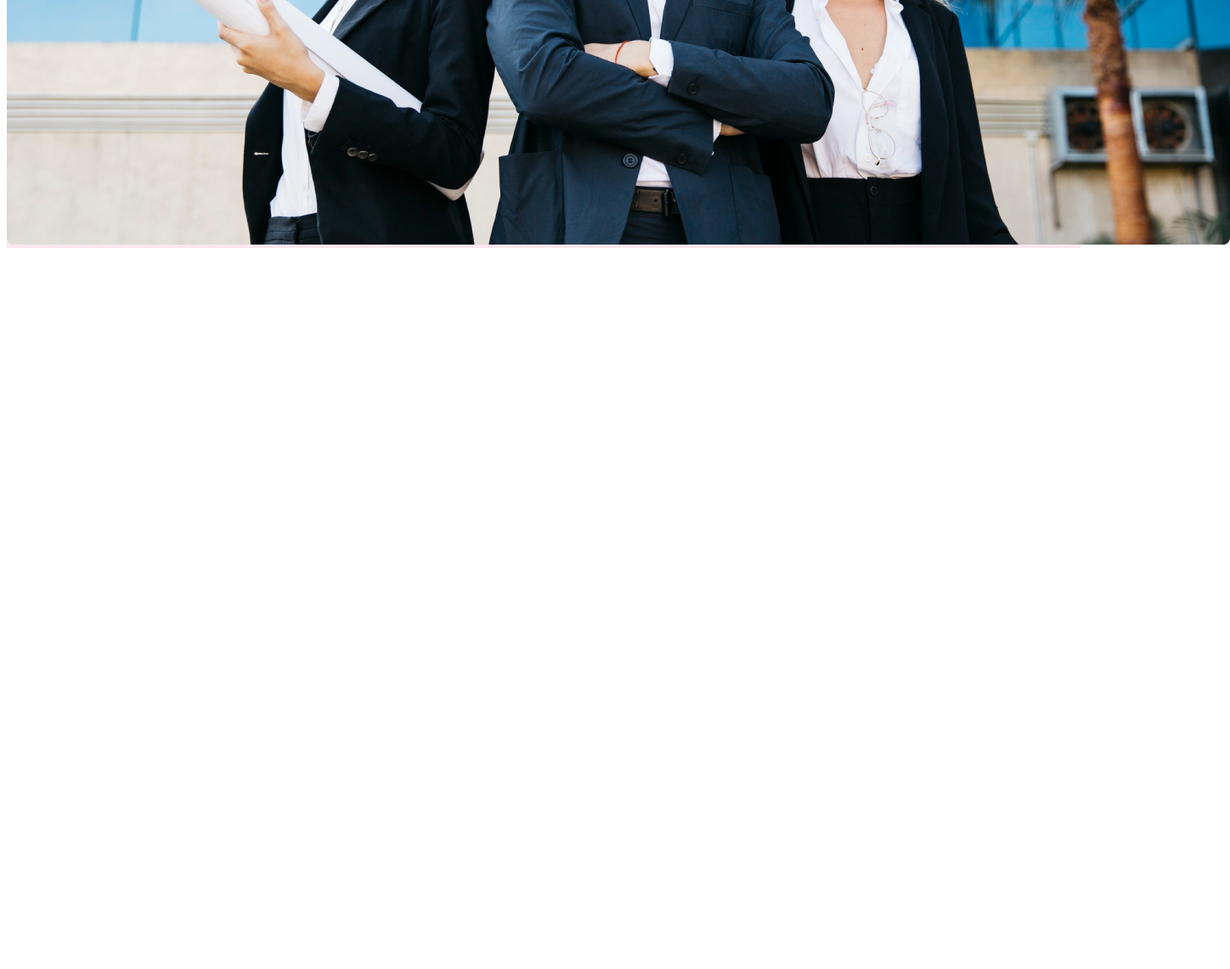
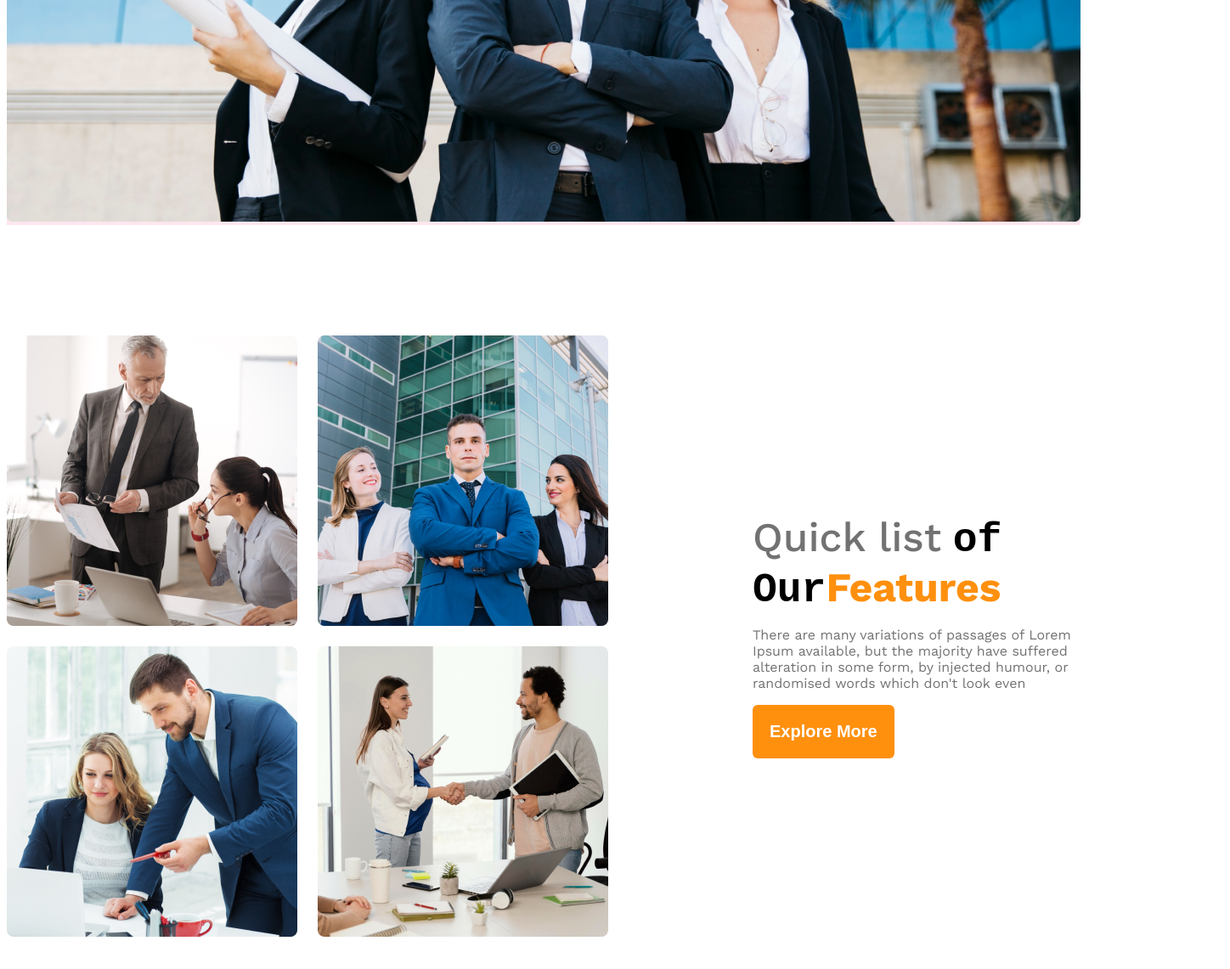
Before and after one commit to C-Null-S-Error-T/The-Architects-new-project, a plain HTML site: page index.html in a window 1280 px wide. Shown: the part 909-2050 px from the top of the page at 85% size, 1448 px wide, since content can reach past the window. Before the commit the page ends 1209 px from the top, so only its background shows below. Drawn offline with nearby package versions, Linux system fonts and the light colour scheme.

Commit message:
mid dibis style

```diff
--- a/cascitin-styl/archi.css
+++ b/cascitin-styl/archi.css
@@ -16,13 +16,27 @@
   background-color: rgba(255, 14, 101, 0.1);
 }
 
+.main-class {
+  max-width: 1440px;
+  margin: 0 auto;
+}
+
+main>section {
+  margin-top: 130px;
+}
+
 /* the shear caollor style*/
+
 .color-1-normal {
   color: #131313;
 }
 
 .color-2-mid {
   color: #424242;
+}
+
+.color-3-derkmid {
+  color: #727272;
 }
 
 /* Headder arrea banar site content */
@@ -49,32 +63,103 @@
 /* nav  is allrady complyted */
 .navbar,
 .banar-header {
-  width: 1440px;
+  max-width: 1440px;
   margin: 0 auto;
 }
 
 /* the banar text area content digine */
 .banar-text-content {
+  max-width: 868px;
   text-align: center;
-  width: 868px;
   margin: 0 auto;
+  margin-bottom: 50px;
 }
-.banar-tityle{
+
+.banar-tityle {
   font-size: 4rem;
   font-weight: 700;
 }
-.banar-discrip{
+
+.banar-discrip {
   font-size: 1rem;
   font-weight: 400;
 }
+
 /* the banar button in link */
-.button-primary{
+.button-primary {
   padding: 20px;
   border-radius: 6px;
   border: none;
   background-color: rgba(255, 144, 14, 1);
   color: white;
+  font-size: 1.25rem;
+  font-weight: 600;
 }
-.heder_banar-pic{
+
+.heder_banar-pic {
   width: 100%;
 }
+
+
+/* this is the main section of the contente */
+.temms {
+  align-items: center;
+}
+
+.tem-img-conterar {
+  display: grid;
+  grid-template-columns: repeat(2, 1fr);
+  gap: 24px;
+}
+
+.out-feache {
+  margin-left: 170px;
+  max-width: 537px;
+}
+
+.feacher-title {
+  font-size: 3rem;
+  font-weight: 700;
+  margin: 0;
+}
+
+#number-1 {
+
+  font-weight: 500;
+}
+
+#number-3 {
+  color: #FF900E;
+}
+
+.feacher-detlse {
+  font-size: 1rem;
+  font-weight: 400;
+}
+
+/* respnsibe headder sit content */
+@media screen and (max-width: 576px) {
+
+  .navbar,
+  .link-list,
+  .temms {
+    flex-direction: column;
+  }
+  .tem-img-conterar{
+    grid-template-columns: repeat(1, 1fr);
+    gap: 20px;
+  }
+  .out-feache{
+    margin-left: 20px;
+  }
+
+}
+/* mide divise responsibe cascitin */
+@media screen and (min-width: 577px) and (max-width: 996px) {
+  .temms{
+    flex-direction: column;
+  }
+  .out-feache{
+    margin: 50px auto;
+  }
+}
--- a/index.html
+++ b/index.html
@@ -23,14 +23,35 @@
         <div class="banar-header">
             <div class="banar-text-content">
                 <h1 class="banar-tityle">Brand New Group of Architects</h1>
-                <p class="banar-discrip">There are many variations of passages of Lorem Ipsum available, but the majority have suffered alteration in some form, by injected humour, or randomised words which don't look even</p>
+                <p class="banar-discrip">There are many variations of passages of Lorem Ipsum available, but the
+                    majority have suffered alteration in some form, by injected humour, or randomised words which don't
+                    look even</p>
                 <button class="button-primary">Explore More</button>
             </div>
-            <img src="images/banner.png" alt="" class="heder_banar-pic">
+            <img class="heder_banar-pic" src="images/banner.png" alt="">
         </div>
     </header>
-    <main>
-
+    <main class="main-class">
+        <!-- time sections area our feacthe -->
+        <section class="temms display_flax">
+            <div class="tem-img-conterar">
+                <img src="images/team1.png" alt="">
+                <img src="images/team2.png" alt="">
+                <img src="images/team3.png" alt="">
+                <img src="images/team4.png" alt="">
+            </div>
+            <div class="out-feache">
+                <h3 class="feacher-title"><span id="number-1" class="color-3-derkmid">Quick list</span> <samp id="number-2">of Our</samp><span id="number-3">Features</span> </h3>
+                <p class="feacher-detlse color-3-derkmid">There are many variations of passages of Lorem Ipsum available, but the
+                    majority have suffered alteration in some form, by injected humour, or randomised words which don't
+                    look even</p>
+                <button class="button-primary">Explore More</button>
+            </div>
+        </section>
+        <!-- features will injoy -->
+         <section></section>
+         <!-- some facts -->
+          <section></section>
     </main>
     <footer>
 
```
